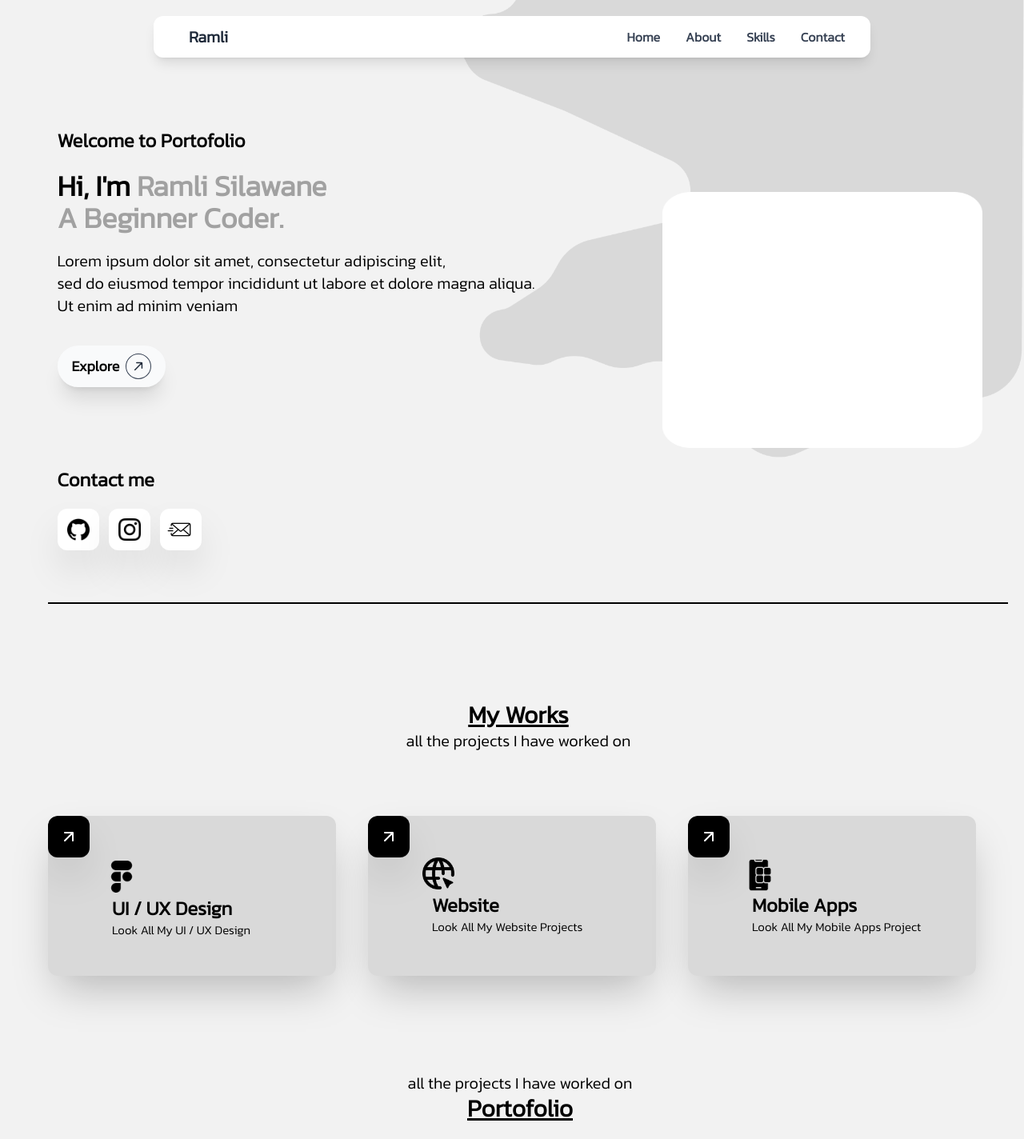
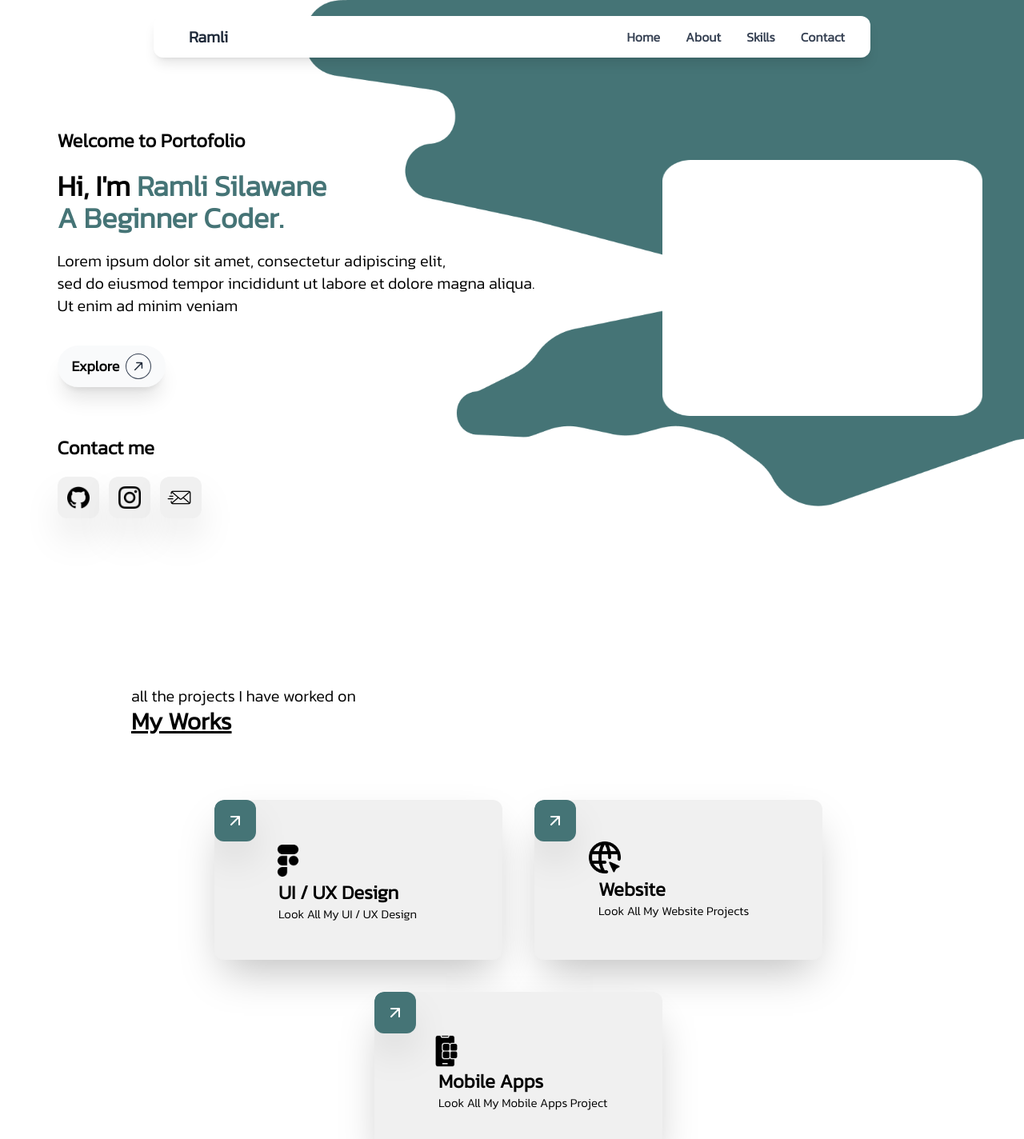
Before and after one commit to RamliWane/My-Portofolio, a Next.js app: page / in a window 1280 px wide. Shown: the top 1424 px of the page at 80% size. Built offline with nearby package versions, Linux system fonts and the light colour scheme.

Commit message:
Last commit

```diff
--- a/src/Components/Button.jsx
+++ b/src/Components/Button.jsx
@@ -5,7 +5,7 @@ const Button = () => {
       <button
         type="submit"
         className="flex justify-center gap-2 items-center mx-auto shadow-xl text-lg bg-gray-50 backdrop-blur-md lg:font-semibold isolation-auto border-gray-50
-        before:absolute before:inset-0 before:bg-[#A1A1A1] before:translate-x-full before:transition-transform before:duration-700 hover:before:translate-x-0
+        before:absolute before:inset-0 before:bg-[#457476] before:translate-x-full before:transition-transform before:duration-700 hover:before:translate-x-0
         hover:text-gray-50 before:-z-10 relative z-10 px-4 py-2 overflow-hidden border-2 rounded-full group text-black"
       >
         Explore
--- a/src/Components/CategoryWorks.jsx
+++ b/src/Components/CategoryWorks.jsx
@@ -4,10 +4,10 @@ export default function CategoryWorks() {
   return (
         <div className="flex flex-wrap justify-center">
             <div className="flex justify-center flex-wrap gap-10">
-                <div className="flex bg-[#D9D9D9] w-90 shadow-2xl h-50 rounded-xl cursor-pointer transition-all duration-300 ease-in-out hover:scale-90 relative overflow-hidden group" >
+                <div className="flex bg-[#F0F0F0] w-90 shadow-2xl h-50 rounded-xl cursor-pointer transition-all duration-300 ease-in-out hover:scale-90 relative overflow-hidden group" >
                     <div className="absolute inset-0 bg-gradient-to-r from-blue-500 to-purple-600 transform -translate-x-full group-hover:translate-x-0 transition-transform duration-500 ease-out rounded-xl"></div>
 
-                    <div className="flex bg-black w-13 shadow-2xl h-13 rounded-xl cursor-pointer relative z-10 group-hover:bg-white transition-colors duration-300 items-center justify-center" >
+                    <div className="flex bg-[#457476] w-13 shadow-2xl h-13 rounded-xl cursor-pointer relative z-10 group-hover:bg-white transition-colors duration-300 items-center justify-center" >
                         <svg className="w-6 h-6 text-white group-hover:text-black transition-colors duration-300" fill="currentColor" viewBox="0 0 24 24">
                             <path d="M7 17L17 7M17 7H7M17 7V17" stroke="currentColor" strokeWidth="2" strokeLinecap="round" strokeLinejoin="round" fill="none"/>
                         </svg>
@@ -18,10 +18,10 @@ export default function CategoryWorks() {
                         <p className="text-[15px] font-mono text-black group-hover:text-white transition-colors duration-300">Look All My UI / UX Design</p>
                     </div>
                 </div>
-                <div className="flex bg-[#D9D9D9] w-90 shadow-2xl h-50 rounded-xl cursor-pointer transition-all duration-300 ease-in-out hover:scale-90 relative overflow-hidden group" >
+                <div className="flex bg-[#F0F0F0] w-90 shadow-2xl h-50 rounded-xl cursor-pointer transition-all duration-300 ease-in-out hover:scale-90 relative overflow-hidden group" >
                     <div className="absolute inset-0 bg-gradient-to-r from-green-500 to-teal-600 transform -translate-x-full group-hover:translate-x-0 transition-transform duration-500 ease-out rounded-xl"></div>
 
-                    <div className="flex bg-black w-13 shadow-2xl h-13 rounded-xl cursor-pointer relative z-10 group-hover:bg-white transition-colors duration-300 items-center justify-center" >
+                    <div className="flex bg-[#457476] w-13 shadow-2xl h-13 rounded-xl cursor-pointer relative z-10 group-hover:bg-white transition-colors duration-300 items-center justify-center" >
                         <svg className="w-6 h-6 text-white group-hover:text-black transition-colors duration-300" fill="currentColor" viewBox="0 0 24 24">
                             <path d="M7 17L17 7M17 7H7M17 7V17" stroke="currentColor" strokeWidth="2" strokeLinecap="round" strokeLinejoin="round" fill="none"/>
                         </svg>
@@ -32,10 +32,10 @@ export default function CategoryWorks() {
                         <p className="text-[15px] font-mono text-black group-hover:text-white transition-colors duration-300">Look All My Website Projects</p>
                     </div>
                 </div>
-                <div className="flex bg-[#D9D9D9] w-90 shadow-2xl h-50 rounded-xl cursor-pointer transition-all duration-300 ease-in-out hover:scale-90 relative overflow-hidden group" >
+                <div className="flex bg-[#F0F0F0] w-90 shadow-2xl h-50 rounded-xl cursor-pointer transition-all duration-300 ease-in-out hover:scale-90 relative overflow-hidden group" >
                     <div className="absolute inset-0 bg-gradient-to-r from-orange-500 to-red-600 transform -translate-x-full group-hover:translate-x-0 transition-transform duration-500 ease-out rounded-xl"></div>
 
-                    <div className="flex bg-black w-13 shadow-2xl h-13 rounded-xl cursor-pointer relative z-10 group-hover:bg-white transition-colors duration-300 items-center justify-center" >
+                    <div className="flex bg-[#457476] w-13 shadow-2xl h-13 rounded-xl cursor-pointer relative z-10 group-hover:bg-white transition-colors duration-300 items-center justify-center" >
                         <svg className="w-6 h-6 text-white group-hover:text-black transition-colors duration-300" fill="currentColor" viewBox="0 0 24 24">
                             <path d="M7 17L17 7M17 7H7M17 7V17" stroke="currentColor" strokeWidth="2" strokeLinecap="round" strokeLinejoin="round" fill="none"/>
                         </svg>
--- a/src/Components/SocialIcon.jsx
+++ b/src/Components/SocialIcon.jsx
@@ -6,17 +6,17 @@ export default function SocialIcon() {
         <div className="flex flex-col justify-start">
             <h1 className="text-2xl font-bold text-black mt-5">Contact me</h1>
             <div className="flex gap-3 mt-5">
-                <div className="flex bg-white w-13 shadow-2xl h-13 rounded-xl cursor-pointer transition-transform hover:scale-105">
+                <div className="flex bg-[#F0F0F0] w-13 shadow-2xl h-13 rounded-xl cursor-pointer transition-transform hover:scale-105">
                     <a href="https://github.com/RamliWane" className="flex ml-3 justify-center items-center text-gray-700 hover:text-purple-700 transition">
                         <img src="./github.png" alt="GitHub" className="w-7 h-7" />
                     </a>
                 </div>
-                <div className="flex bg-white shadow-2xl w-13 h-13 rounded-xl cursor-pointer transition-transform hover:scale-105">
+                <div className="flex bg-[#F0F0F0] shadow-2xl w-13 h-13 rounded-xl cursor-pointer transition-transform hover:scale-105">
                     <a href="https://www.instagram.com/wanee27_/" className="flex ml-3 justify-center items-center text-gray-700 hover:text-purple-700 transition">
                         <img src="./instagram.png" alt="Instagram" className="w-7 h-7" />
                     </a>
                 </div>
-                <div className="flex bg-white shadow-2xl w-13 h-13 rounded-xl cursor-pointer transition-transform hover:scale-105">
+                <div className="flex bg-[#F0F0F0] shadow-2xl w-13 h-13 rounded-xl cursor-pointer transition-transform hover:scale-105">
                     <a href="#" className="flex ml-2 justify-center items-center text-gray-700 hover:text-purple-700 transition">
                         <img src="./email.png" alt="email" className="w-8 h-8" />
                     </a>
--- a/src/Page/FirstPage.jsx
+++ b/src/Page/FirstPage.jsx
@@ -14,7 +14,7 @@ export default function FirstPage() {
                 </h3>
                 <h1 className="text-4xl font-bold text-black">
                   Hi, I'm{" "}
-                  <span className="text-[#A1A1A1]">
+                  <span className="text-[#457476]">
                     Ramli Silawane <br />
                     A Beginner Coder.
                   </span>
@@ -26,25 +26,22 @@ export default function FirstPage() {
                 <div className="self-start mt-4">
                   <Button />
                 </div>
-                <div className="mt-10">
+                <div className="mb-5">
                   <SocialIcon />
                 </div>
         </div>
                 <div className="flex justify-center">
                   <div className="flex justify-center z-1">
                     <img
-                      className="w-80 mt-10 h-auto md:w-120 md:h-90 lg:ml-30 lg:w-100 lg:h-80 lg:mt-20"
+                      className="w-80 mt-10 h-auto md:w-120 md:h-90 lg:ml-30 lg:w-100 lg:h-80"
                       src="./RectangleSementara.png"
                       alt="globe"
                     />
                 </div>
               </div>
-                <div className="hidden md:block absolute -top-50 right-[0px] lg:w-[800px] md:w-[500px] md:h-[300px]">
-                  <img src="./Rectangle 1552.png" alt="" />
-              </div>
-              <div className="absolute hidden md:block lg:block justify-center ml-10 mt-145">
-                  <img className="w-300 h-7" src="./line.png" alt="" />
-              </div>
+                <div className="hidden lg:block absolute top-0 right-0 lg:w-[900px] lg:h-[400px]">
+                  <img src="./RectangleIjo.png" alt="" />
+                </div>
       </div>
   );
 }
--- a/src/Page/PageFour.jsx
+++ b/src/Page/PageFour.jsx
@@ -10,7 +10,7 @@ export default function PageFour() {
     return (
         <>
             <div>
-                <div className="flex flex-col items-center mb-5 justify-center px-8 md:mt-10 md:ml-5">
+                <div className="flex flex-col lg:ml-30 items-start mb-5 justify-start px-8 md:mt-10 md:ml-5">
                     <AnimatedWrapper animation="fade-left" delay={100}>
                         <p className="text-xl font-mono text-black">
                             all the projects I have worked on
@@ -22,8 +22,9 @@ export default function PageFour() {
                         </h1>
                     </AnimatedWrapper>
                 </div>
-
-                <CategoryButton />
+                <div className="flex lg:ml-35 justify-start">
+                    <CategoryButton/>
+                </div>
 
                 <div className={`flex justify-center gap-5 mb-10 flex-wrap`}>
                     <AnimatedWrapper animation="scale-in" delay={100}>
--- a/src/Page/PageThree.jsx
+++ b/src/Page/PageThree.jsx
@@ -122,13 +122,13 @@ export default function PageThree() {
                 .delay-500 { animation-delay: 0.5s; }
                 .delay-600 { animation-delay: 0.6s; }
             `}</style>
-                <div ref={pageRef} className=" bg-white h-auto flex items-center justify-center flex-wrap px-8 mt-20 mb-30">
+                <div ref={pageRef} className=" bg-[#F0F0F0] h-auto flex items-center justify-center flex-wrap px-8 mt-20 mb-30">
                             <div className={`flex justify-center mt-10 md:w-100 md:-ml-10 md:mr-5 md:mt-10 md:mb-5 pl-10 z-1 ${isVisible ? 'animate-scale-in delay-300' : ''}`}>
                                 <img className="w-100 -ml-10 h-auto md:w-96 md:h-80 lg:ml-20 lg:h-100 lg:w-200 md:ml-5" src="./Ellipse 40.png" alt="globe" />
                             </div>
                             <div className="flex flex-col gap-4 lg:ml-40 md:w-1/2 ml-5">
                                 <p className={`text-xl font-mono text-black ${isVisible ? 'animate-fade-right delay-400' : ''}`}>all the projects I have worked on</p>
-                                <h1 className={`text-4xl -mt-4 underline font-bold text-black ${isVisible ? 'animate-fade-right delay-500' : ''}`}>About Me</h1>
+                                <h1 className={`text-4xl -mt-4 underline font-bold text-[#457476] ${isVisible ? 'animate-fade-right delay-500' : ''}`}>About Me</h1>
                                 <p className={`text-black text-2xl leading-8 md:text-xl ${isVisible ? 'animate-fade-up delay-600' : ''}`}>Lorem ipsum dolor sit amet, consectetur adipiscing elit, sed do eiusmod tempor incididunt ut labore et <br /> dolore magna aliqua.Ut enim ad minim veniam</p>
                                 <div className={`self-start mb-10 mt-4 ${isVisible ? 'animate-fade-up delay-700' : ''}`}>
                                     <Button />
--- a/src/Page/PageTwo.jsx
+++ b/src/Page/PageTwo.jsx
@@ -106,16 +106,16 @@ export default function PageTwo() {
       `}</style>
 
       <div ref={pageRef} className="flex">
-        <div className="flex flex-wrap justify-center mt-15 mb-20">
-          <div className="flex flex-col justify-center items-center px-8 mb-20 lg:mt-32 lg:ml-14 lg:mr-10 md:mt-20 md:ml-5">
+        <div className="w-full mt-15 mb-20">
+          <div className="flex flex-col justify-start items-start px-8 mb-20 lg:mt-32 lg:ml-33 lg:mr-10 md:mt-20 md:ml-5">
+            <p className={`text-xl font-mono text-black ${isVisible ? 'animate-fade-left delay-100' : ''}`}>
+              all the projects I have worked on
+            </p>
             <h1 className={`text-3xl underline font-bold text-black ${isVisible ? 'animate-fade-left delay-200' : ''}`}>
               My Works
             </h1>
-            <p className={`text-xl font-mono text-black ${isVisible ? 'animate-fade-left delay-100' : ''}`}>
-              all the projects I have worked on
-            </p>
           </div>
-          <div className={`flex justify-start ${isVisible ? 'animate-scale-in delay-300' : ''}`}>
+          <div className={`flex justify-center px-8 lg:ml-14 lg:mr-10 md:ml-5 ${isVisible ? 'animate-scale-in delay-300' : ''}`}>
             <CategoryWorks></CategoryWorks>
           </div>
         </div>
--- a/src/app/globals.css
+++ b/src/app/globals.css
@@ -22,7 +22,7 @@
 }
 
 body {
-  background: #F2F2F2;
+  background: #FFFFFF;
   color: var(--foreground);
   font-family: var(--font-kanit), system-ui, sans-serif;
 }
```
Also changed, not shown: src/Page/FooterPage.jsx (+10 -11 lines), public/RectangleIjo.png (added).
